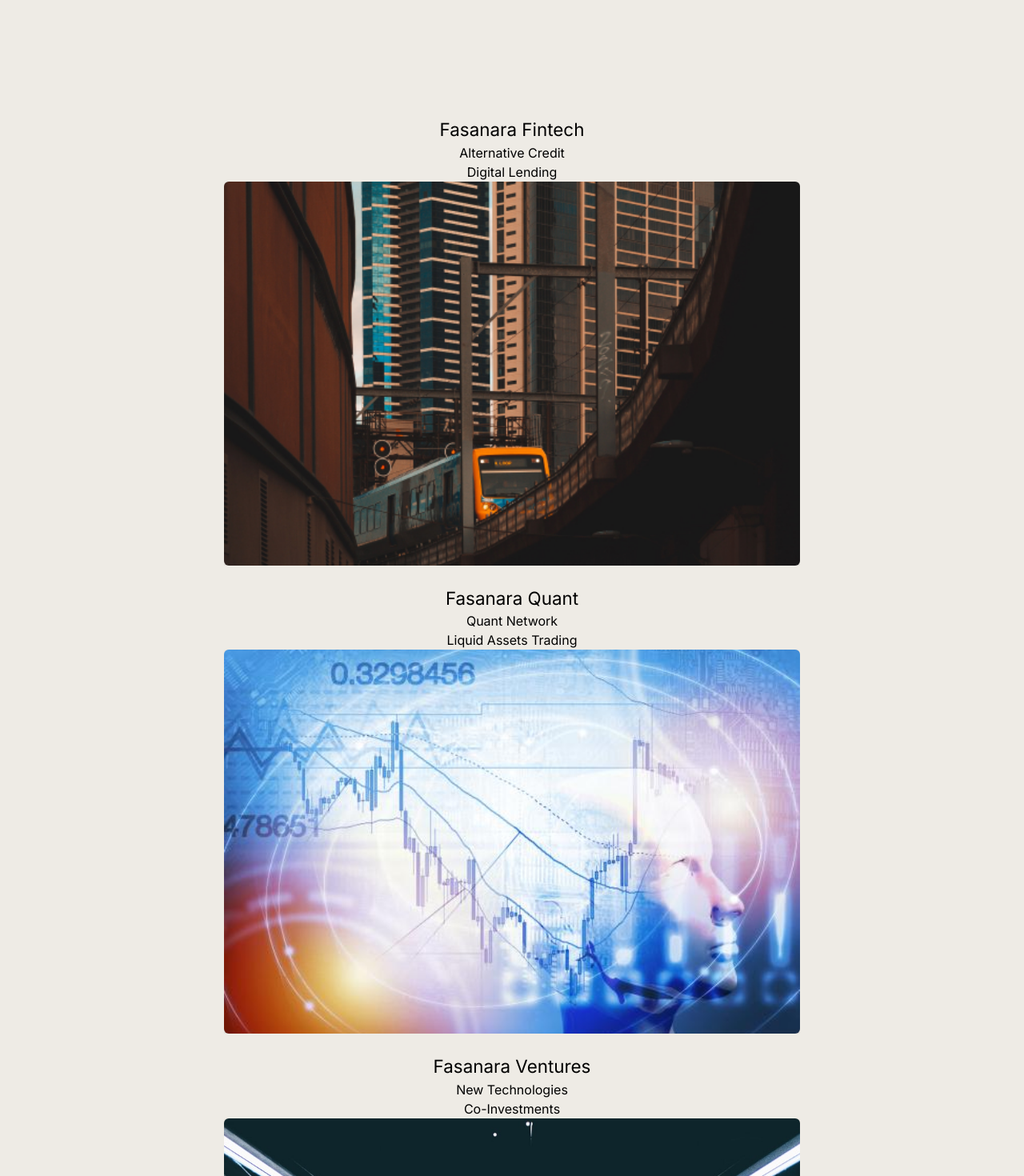
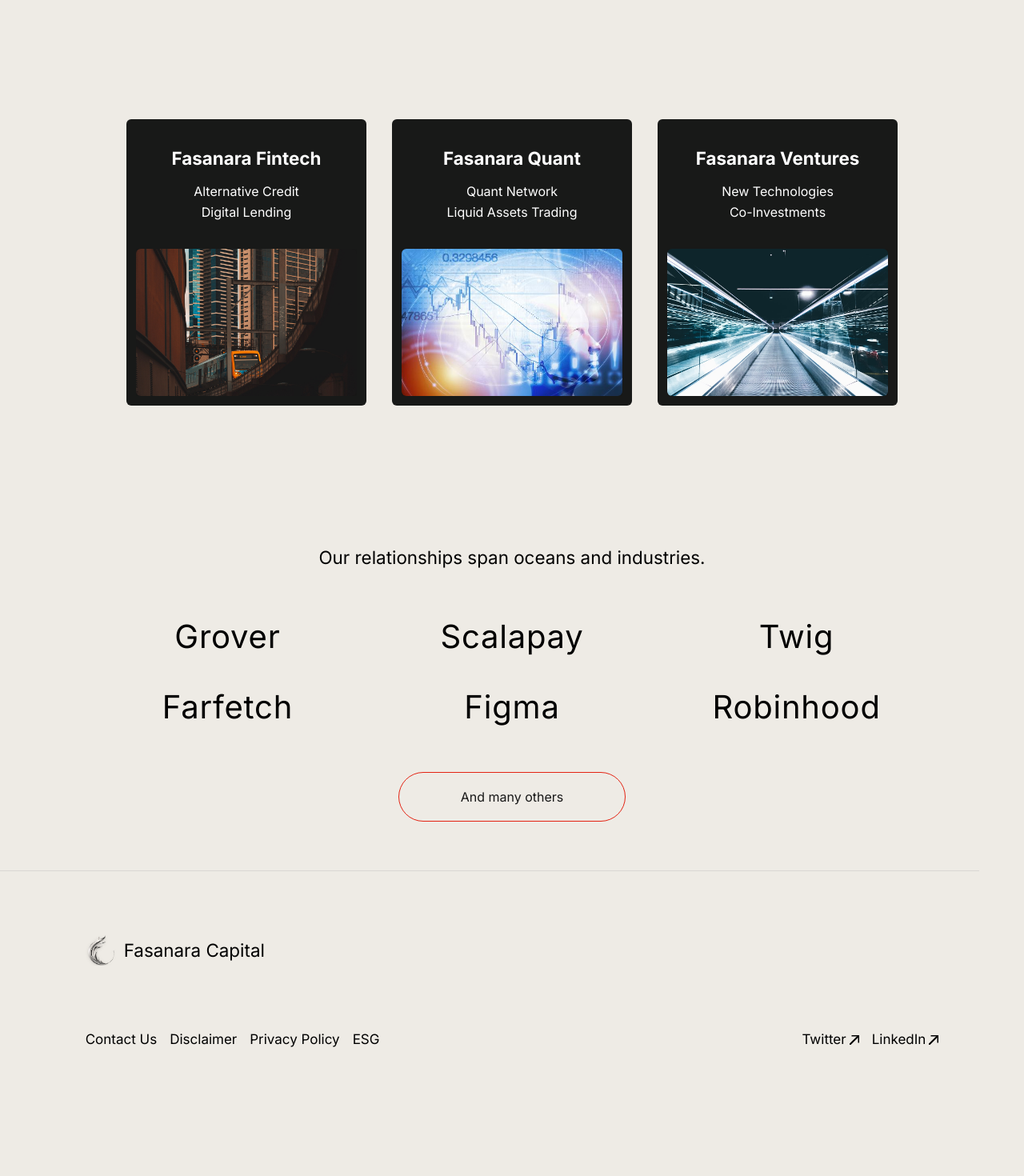
Before and after one commit to TylerWoolcott/fasanara, a Next.js app: page / in a window 1280 px wide. Shown: the part 2080-3550 px from the top of the page at 80% size. After the commit the page ends 3432 px from the top, so only its background shows below. Built offline with nearby package versions, Linux system fonts and the light colour scheme.

Commit message:
update cards

```diff
--- a/CardTypes/Ventures.jsx
+++ b/components/CardTypes/Digital.jsx
@@ -1,7 +1,7 @@
 import Image from "next/image";
-import technology from "../images/technology.jpg";
+import digital from "../../images/digital.jpeg";
 
-const Ventures = () => {
+const Digital = () => {
 
     return (
         <>
@@ -16,12 +16,12 @@
             >
                 <div className="flex flex-col items-center w-full mt-3">
                 <div className="display-flex justify-start w-full mb-6 p-2">
-                    <p className="text-[1.4rem] text-center mb-[12px] text-white font-bold">Fasanara Ventures</p>
-                    <p className="text-center mb-[2px] text-white">New Technologies</p>
-                    <p className="text-center mb-[2px] text-white">Co-Investments</p>
+                    <p className="text-[1.4rem] text-center mb-[12px] text-white font-bold">Fasanara Digital</p>
+                    <p className="text-center mb-[2px] text-white">Digital Assets</p>
+                    <p className="text-center mb-[2px] text-white">Arbitrage</p>
                 </div>
-                <Image src={technology}
-                    alt="technlogy"
+                <Image src={digital}
+                    alt="digital"
                     height={480}
                     width={720}
                     objectFit="cover"
@@ -34,4 +34,4 @@
     );
   };
 
-  export default Ventures;
+  export default Digital;
--- a/CardTypes/Quant.jsx
+++ b/components/CardTypes/Fintech.jsx
@@ -1,11 +1,11 @@
 import Image from "next/image";
-import quant from "../images/quant.jpg";
+import train from "../../images/train.jpeg";
 
-const Quant = () => {
+const Fintech = () => {
 
     return (
-        <>
-        <a href="#">
+        <div>
+        <a href="#" >
             <div className="bg-[#181918] m-4 flex flex-1
                 2xl:min-w-[450px]
                 2xl:max-w-[500px]
@@ -16,12 +16,12 @@
             >
                 <div className="flex flex-col items-center w-full mt-3">
                 <div className="display-flex justify-start w-full mb-6 p-2">
-                    <p className="text-[1.4rem] text-center mb-[12px] text-white font-bold">Fasanara Quant</p>
-                    <p className="text-center mb-[2px] text-white">Quant Network</p>
-                    <p className="text-center mb-[2px] text-white">Liquid Assets Trading</p>
+                    <p className="text-[1.4rem] text-center mb-[12px] text-white font-bold">Fasanara Fintech</p>
+                    <p className="text-center mb-[2px] text-white">Alternative Credit</p>
+                    <p className="text-center mb-[2px] text-white">Digital Lending</p>
                 </div>
-                <Image src={quant}
-                    alt="quant"
+                <Image src={train}
+                    alt="train"
                     height={480}
                     width={720}
                     objectFit="cover"
@@ -30,8 +30,8 @@
                 </div>
             </div>
         </a>
-        </>
+        </div>
     );
   };
 
-  export default Quant;
+  export default Fintech;
--- a/CardTypes/Fintech.jsx
+++ b/components/CardTypes/Quant.jsx
@@ -1,11 +1,11 @@
 import Image from "next/image";
-import train from "../images/train.jpeg";
+import quant from "../../images/quant.jpg";
 
-const Fintech = () => {
+const Quant = () => {
 
     return (
-        <div>
-        <a href="#" >
+        <>
+        <a href="#">
             <div className="bg-[#181918] m-4 flex flex-1
                 2xl:min-w-[450px]
                 2xl:max-w-[500px]
@@ -16,12 +16,12 @@
             >
                 <div className="flex flex-col items-center w-full mt-3">
                 <div className="display-flex justify-start w-full mb-6 p-2">
-                    <p className="text-[1.4rem] text-center mb-[12px] text-white font-bold">Fasanara Fintech</p>
-                    <p className="text-center mb-[2px] text-white">Alternative Credit</p>
-                    <p className="text-center mb-[2px] text-white">Digital Lending</p>
+                    <p className="text-[1.4rem] text-center mb-[12px] text-white font-bold">Fasanara Quant</p>
+                    <p className="text-center mb-[2px] text-white">Quant Network</p>
+                    <p className="text-center mb-[2px] text-white">Liquid Assets Trading</p>
                 </div>
-                <Image src={train}
-                    alt="train"
+                <Image src={quant}
+                    alt="quant"
                     height={480}
                     width={720}
                     objectFit="cover"
@@ -30,8 +30,8 @@
                 </div>
             </div>
         </a>
-        </div>
+        </>
     );
   };
 
-  export default Fintech;
+  export default Quant;
--- a/CardTypes/Digital.jsx
+++ b/components/CardTypes/Ventures.jsx
@@ -1,7 +1,7 @@
 import Image from "next/image";
-import digital from "../images/digital.jpeg";
+import technology from "../../images/technology.jpg";
 
-const Digital = () => {
+const Ventures = () => {
 
     return (
         <>
@@ -16,12 +16,12 @@
             >
                 <div className="flex flex-col items-center w-full mt-3">
                 <div className="display-flex justify-start w-full mb-6 p-2">
-                    <p className="text-[1.4rem] text-center mb-[12px] text-white font-bold">Fasanara Digital</p>
-                    <p className="text-center mb-[2px] text-white">Digital Assets</p>
-                    <p className="text-center mb-[2px] text-white">Arbitrage</p>
+                    <p className="text-[1.4rem] text-center mb-[12px] text-white font-bold">Fasanara Ventures</p>
+                    <p className="text-center mb-[2px] text-white">New Technologies</p>
+                    <p className="text-center mb-[2px] text-white">Co-Investments</p>
                 </div>
-                <Image src={digital}
-                    alt="digital"
+                <Image src={technology}
+                    alt="technlogy"
                     height={480}
                     width={720}
                     objectFit="cover"
@@ -34,4 +34,4 @@
     );
   };
 
-  export default Digital;
+  export default Ventures;
```
Also changed, not shown: components/Funds.jsx (+4 -4 lines).
